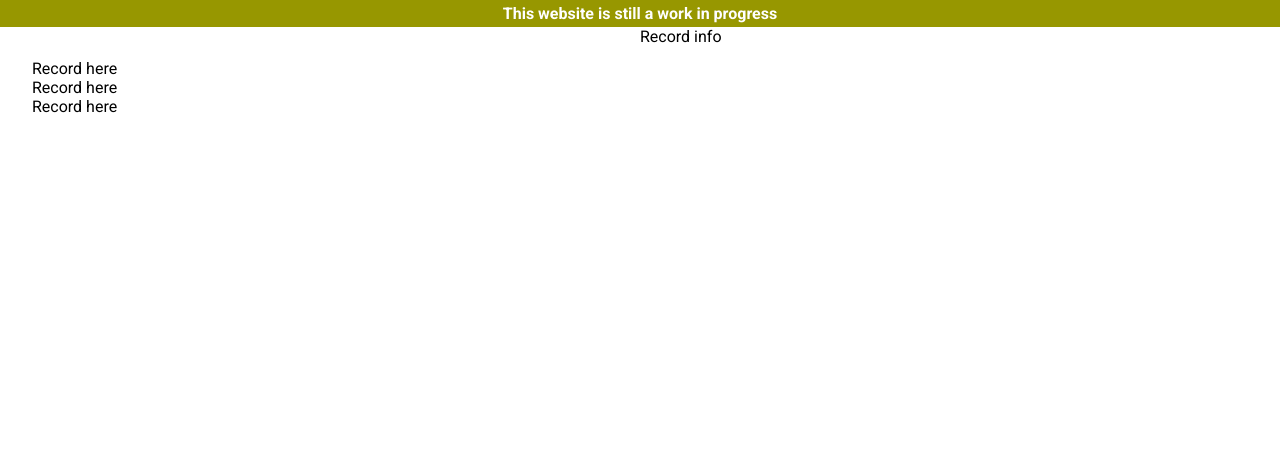
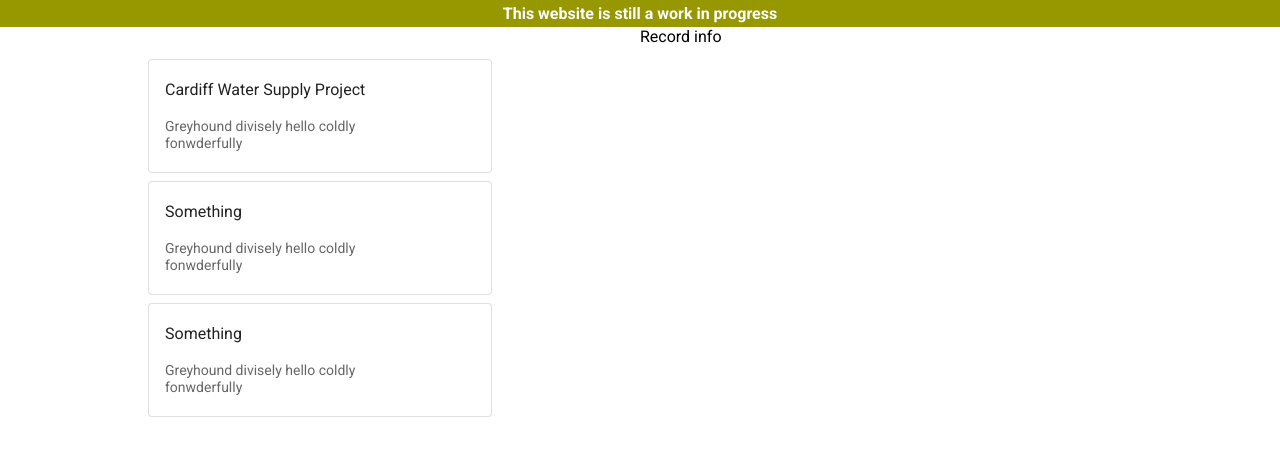
Before and after one commit to Jakepc007/Cardiff-University-PTS-Frontend, a Nuxt app: page / in a window 1280 px wide. Shown: the top 456 px of the page. Built offline with nearby package versions, Linux system fonts and the light colour scheme; data requests are answered from the project's data file.

Commit message:
Updated dummy data, record card now raises when hovered

```diff
--- a/components/RecordCard.vue
+++ b/components/RecordCard.vue
@@ -1,3 +1,47 @@
 <template>
-  <div>Record here</div>
+  <v-card
+    class="record-card"
+    max-width="344"
+    outlined
+    :raised="hover"
+    @mouseover="hover = true"
+    @mouseleave="hover = false"
+  >
+    <v-list-item three-line>
+      <v-list-item-content>
+        <div>{{ r.title }}</div>
+        <v-list-item-subtitle
+          >Greyhound divisely hello coldly fonwderfully</v-list-item-subtitle
+        >
+      </v-list-item-content>
+
+      <v-list-item-avatar tile size="80" color="grey"></v-list-item-avatar>
+    </v-list-item>
+  </v-card>
 </template>
+
+<script>
+export default {
+  props: {
+    r: {
+      type: Object,
+      default() {
+        return {}
+      }
+    }
+  },
+  data() {
+    return {
+      hover: false
+    }
+  }
+}
+</script>
+
+<style scoped>
+.record-card {
+  padding: 0px;
+  margin-left: auto;
+  margin-right: auto;
+}
+</style>
--- a/components/RecordList.vue
+++ b/components/RecordList.vue
@@ -1,6 +1,6 @@
 <template>
   <div class="record-list">
-    <RecordCard v-for="r in records" :key="r.id" />
+    <RecordCard v-for="r in records" :key="r.id" :r="r" />
   </div>
 </template>
 
@@ -24,6 +24,8 @@ export default {
 
 <style>
 .record-list {
+  display: grid;
+  gap: 0.5rem;
   padding: 2rem;
 }
 </style>
--- a/db.json
+++ b/db.json
@@ -6,7 +6,7 @@
     },
     "records": [
         {
-            "title": "Something",
+            "title": "Cardiff Water Supply Project",
             "status": "Just a thought"
         },
         {
```
